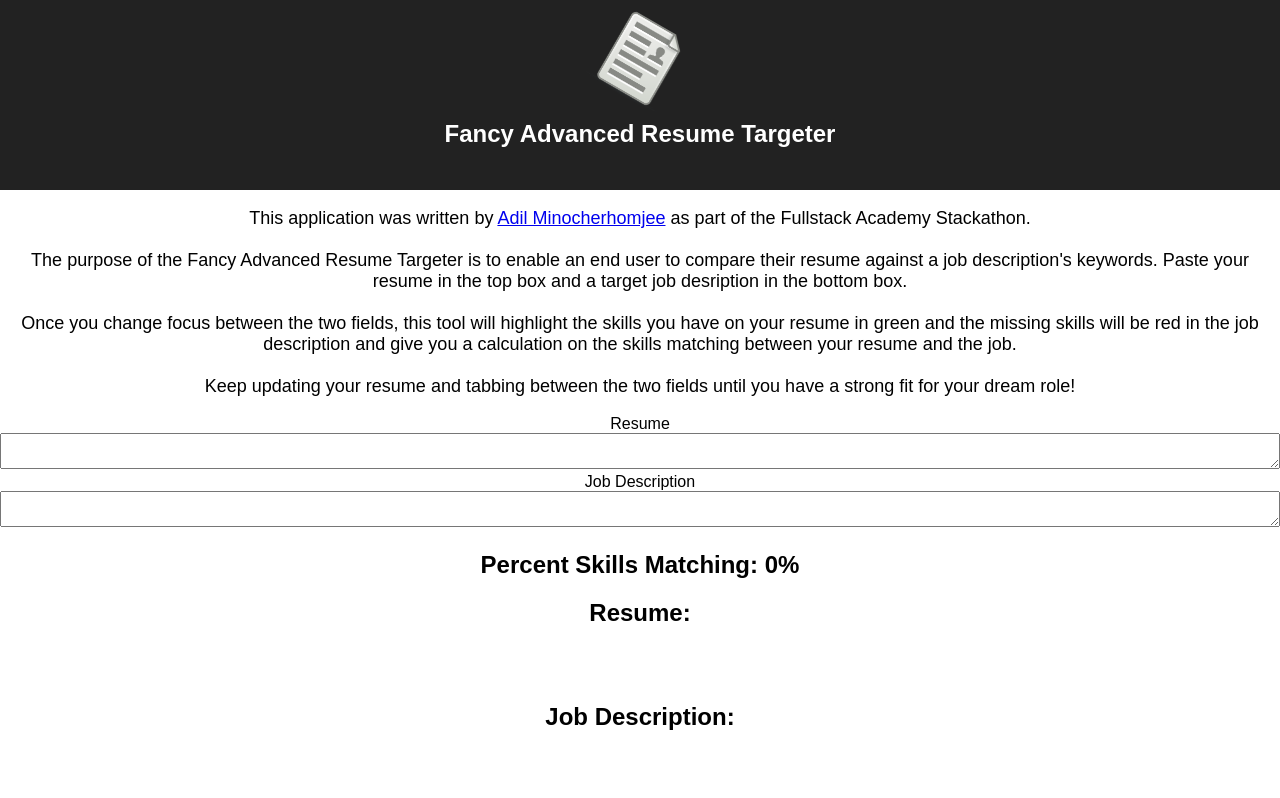
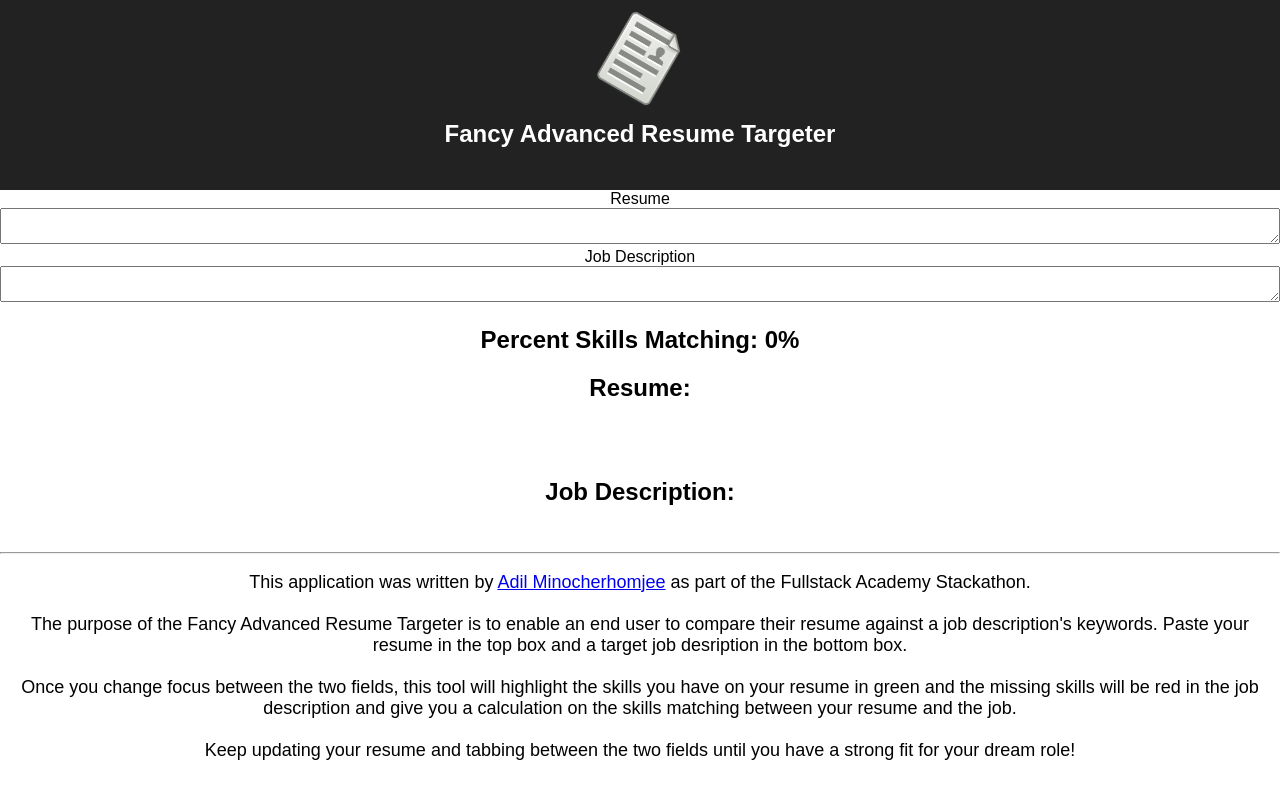
Before and after one commit to aminoche/fancy-advanced-resume-targeter, a React (Create React App) app: page / in a window 1280 px wide. Built offline with nearby package versions, Linux system fonts and the light colour scheme.

Commit message:
updated to include debounce

```diff
--- a/src/App.js
+++ b/src/App.js
@@ -1,7 +1,7 @@
 import React, { Component } from 'react';
 import fartLogo from './fartLogo.png';
 import { summary } from './components/dataComparison';
-// import { debounce } from 'lodash';
+import { debounce } from 'lodash';
 import './App.css';
 
 class App extends Component {
@@ -19,16 +19,17 @@ class App extends Component {
       }
     };
     this.handleChange = this.handleChange.bind(this);
-    this.handleFocus = this.handleFocus.bind(this);
+    this.defineSummary = debounce(this.defineSummary.bind(this), 1000);
   }
 
   handleChange(event) {
     console.log('calling handleChange');
     this.setState({ [event.target.name]: event.target.value });
+    this.defineSummary();
   }
 
-  handleFocus(event) {
-    console.log('calling handleFocus');
+  defineSummary() {
+    console.log('calling defineSummary');
     this.setState({
       summary: summary(this.state.resume, this.state.jobDescription)
     });
@@ -75,6 +76,36 @@ class App extends Component {
           <img src={fartLogo} className="App-logo" alt="logo" />
           <h1 className="App-title">Fancy Advanced Resume Targeter</h1>
         </header>
+
+        <form>
+          <label>
+            Resume
+            <textarea
+              type="text"
+              name="resume"
+              resume={this.state.resume}
+              onChange={this.handleChange}
+            />
+          </label>
+          <label>
+            Job Description
+            <textarea
+              type="text"
+              name="jobDescription"
+              jobdescription={this.state.jobDescription}
+              onChange={this.handleChange}
+            />
+          </label>
+        </form>
+        <h2>Percent Skills Matching: {percentSkillsMatching}%</h2>
+        <h2>Resume:</h2>
+        <br />
+        {resume}
+        <br />
+        <h2>Job Description: </h2>
+        {jobDescription}
+        <br />
+        <hr />
         <p className="App-intro">
           This application was written by{' '}
           <a href="https://www.linkedin.com/in/adilminocherhomjee">
@@ -98,36 +129,6 @@ class App extends Component {
           Keep updating your resume and tabbing between the two fields until you
           have a strong fit for your dream role!
         </p>
-        <form>
-          <label>
-            Resume
-            <textarea
-              type="text"
-              name="resume"
-              resume={this.state.resume}
-              onChange={this.handleChange}
-              onFocus={this.handleFocus}
-            />
-          </label>
-          <label>
-            Job Description
-            <textarea
-              type="text"
-              name="jobDescription"
-              jobdescription={this.state.jobDescription}
-              onChange={this.handleChange}
-              onFocus={this.handleFocus}
-            />
-          </label>
-        </form>
-        <h2>Percent Skills Matching: {percentSkillsMatching}%</h2>
-        <h2>Resume:</h2>
-        <br />
-        {resume}
-        <br />
-        <h2>Job Description: </h2>
-        {jobDescription}
-        <br />
       </div>
     );
   }
```
